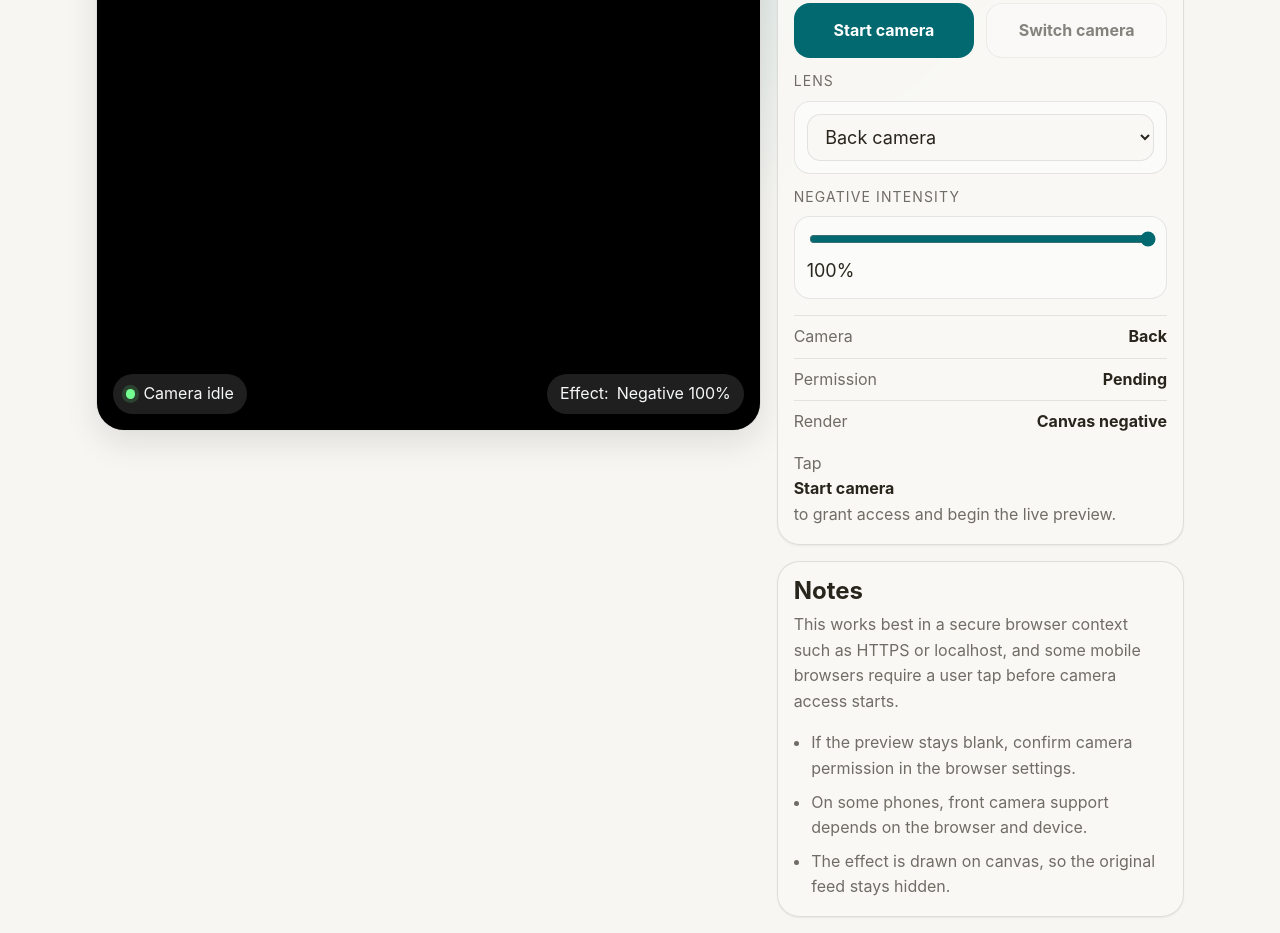
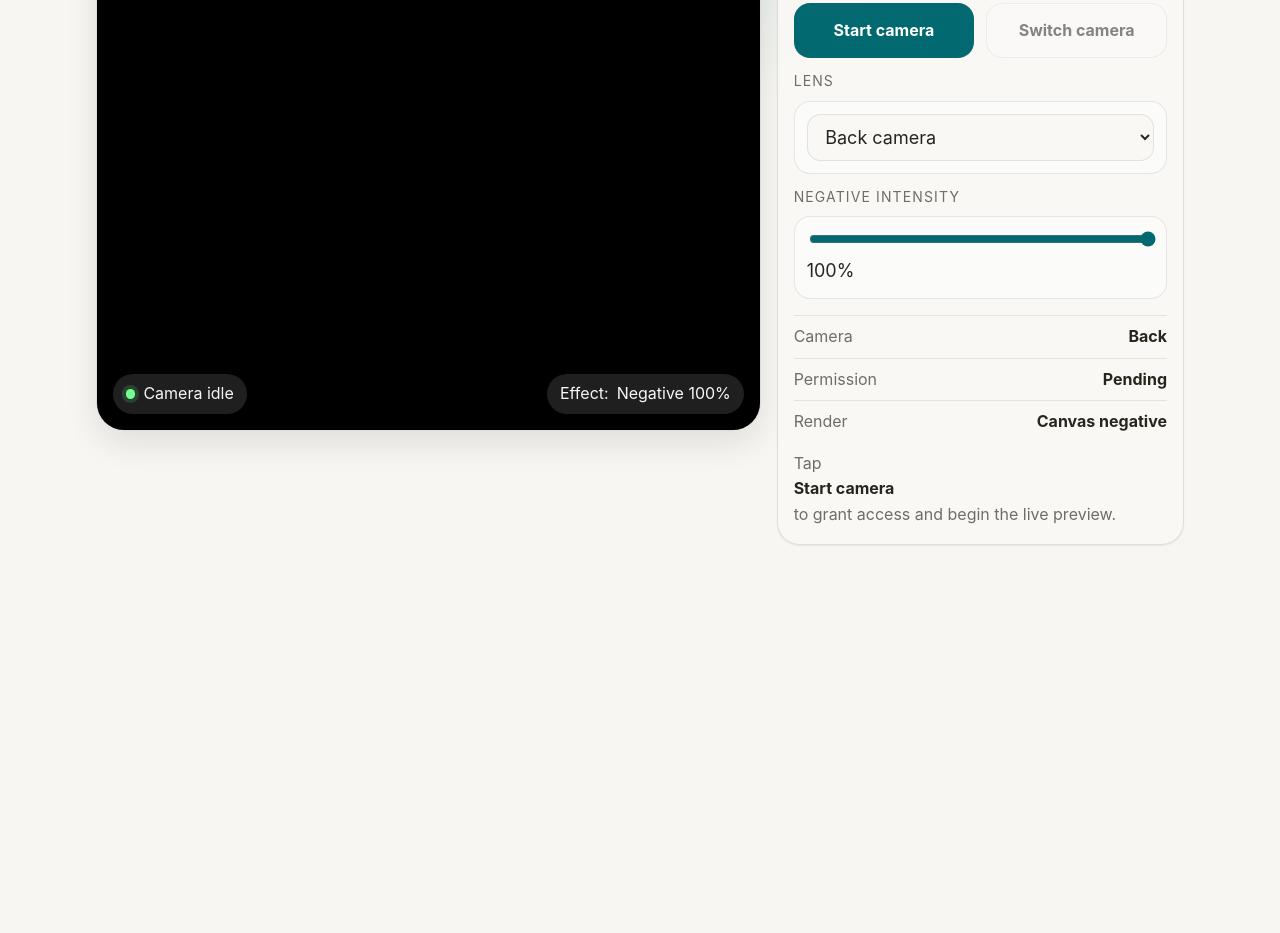
Before and after one commit to 7ananthan/invert-camera, a plain HTML site: page index.html in a window 1280 px wide. Shown: the part 232-1165 px from the top of the page. After the commit the page ends 800 px from the top, so only its background shows below. Drawn offline with Linux system fonts and the light colour scheme; a web font is replaced by a local one.

Commit message:
Update index.html

```diff
--- a/index.html
+++ b/index.html
@@ -434,15 +434,7 @@
           <div class="notice" id="notice">Tap <strong>Start camera</strong> to grant access and begin the live preview.</div>
         </section>
 
-        <section class="panel">
-          <h2>Notes</h2>
-          <p>This works best in a secure browser context such as HTTPS or localhost, and some mobile browsers require a user tap before camera access starts.</p>
-          <ul class="tip-list">
-            <li>If the preview stays blank, confirm camera permission in the browser settings.</li>
-            <li>On some phones, front camera support depends on the browser and device.</li>
-            <li>The effect is drawn on canvas, so the original feed stays hidden.</li>
-          </ul>
-        </section>
+
       </aside>
     </section>
   </main>
```
